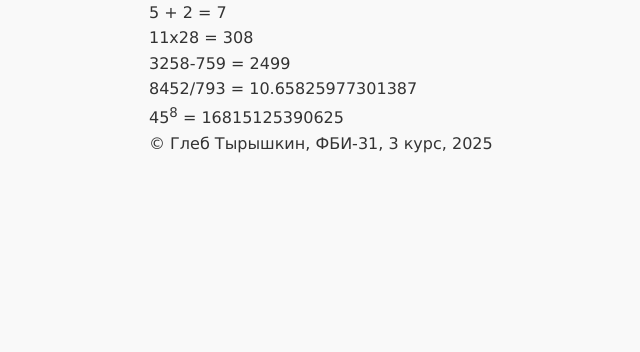
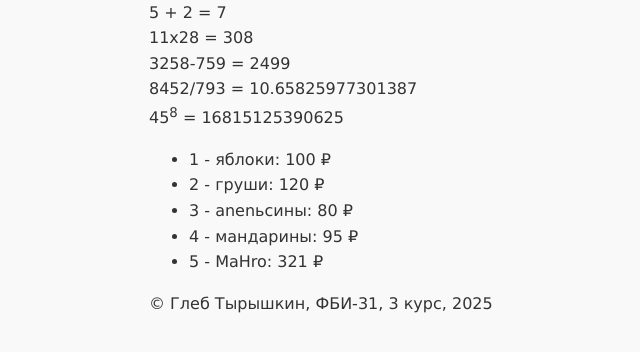
Before and after one commit to glebtyryshkin/web-back-labs, a Flask app: page /lab2/example in a window 1280 px wide. Shown: the part 46-398 px from the top of the page, without its empty margins (91-731 px from the left). Run offline with Flask 3, Linux system fonts and the light colour scheme.

Commit message:
Цикл в шаблоне

```diff
--- a/app.py
+++ b/app.py
@@ -358,6 +358,13 @@ def example():
     lab_num = 2
     group_num = 'ФБИ-31'
     course_num = '3 курс'
+    fruits = [
+        {'name': 'яблоки', 'price': 100},
+        {'name': 'груши', 'price': 120},
+        {'name': 'anenьcины', 'price': 80},
+        {'name': 'мандарины', 'price': 95},
+        {'name': 'MaHro', 'price': 321}
+    ]
     return render_template('example.html',
                            name=name, group_num=group_num,
-                           course_num=course_num, lab_num=lab_num)
+                           course_num=course_num, lab_num=lab_num, fruits=fruits)
--- a/templates/example.html
+++ b/templates/example.html
@@ -21,6 +21,11 @@
         3258-759 = {{3258 - 759}}<br>
         8452/793 = {{8452 / 793}}<br>
         45<sup>8</sup> = {{ 45 ** 8 }}<br>
+        <ul>
+            {% for i in fruits %}
+            <li>{{ loop.index }} - {{ i.name }}: {{ i.price }} &#x20bd;</li>
+            {% endfor %}
+        </ul>
     </main>
 
     <footer>
```
